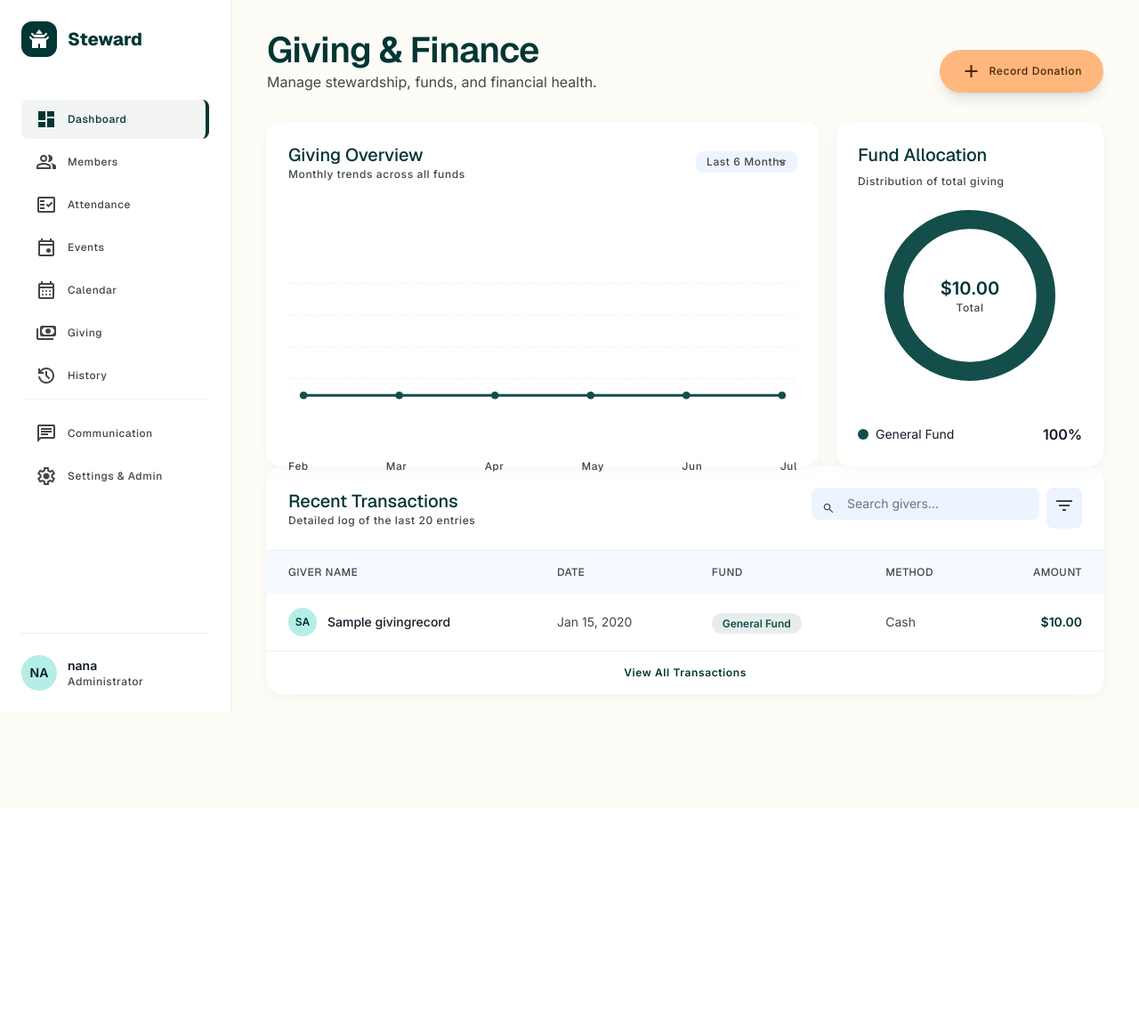
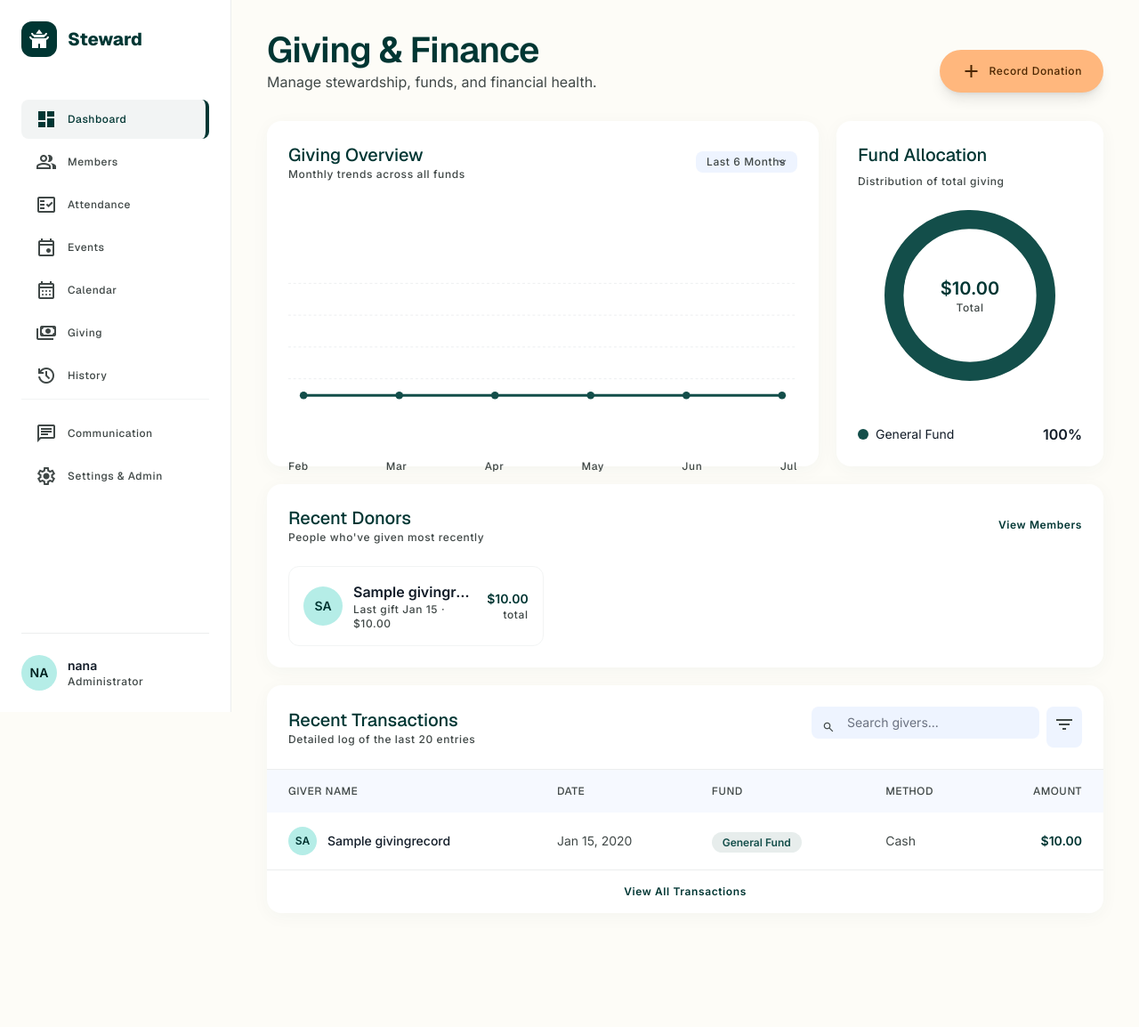
Before and after one commit to devisunknown/church-management-system, a Django app: page /money in a window 1280 px wide. Shown: the whole page at 89% size. Before the commit the page ends 800 px from the top, so only its background shows below. Run offline with Django 5.2, Linux system fonts and the light colour scheme; a user stored in the database is signed in; tables that the repository leaves empty hold one stand-in row (values such as "Sample post"); some libraries are stand-ins or nearby versions.

Commit message:
added a query for members in donors

```diff
--- a/Templates/money.html
+++ b/Templates/money.html
@@ -1,5 +1,4 @@
 <!DOCTYPE html>
-
 <html class="light" lang="en"><head>
 <meta charset="utf-8"/>
 <meta content="width=device-width, initial-scale=1.0" name="viewport"/>
@@ -7,83 +6,43 @@
 <script src="https://cdn.tailwindcss.com?plugins=forms,container-queries"></script>
 <link href="https://fonts.googleapis.com/css2?family=Inter:wght@400;500;600&amp;family=Geist:wght@400;500;600;700;800&amp;display=swap" rel="stylesheet"/>
 <link href="https://fonts.googleapis.com/css2?family=Material+Symbols+Outlined:wght,FILL@100..700,0..1&amp;display=swap" rel="stylesheet"/>
-<link href="https://fonts.googleapis.com/css2?family=Material+Symbols+Outlined:wght,FILL@100..700,0..1&amp;display=swap" rel="stylesheet"/>
 <script id="tailwind-config">
       tailwind.config = {
         darkMode: "class",
         theme: {
           extend: {
             "colors": {
-                    "secondary-container": "#e3e3de",
-                    "on-secondary-container": "#646561",
-                    "primary-container": "#134e4a",
-                    "surface-bright": "#f8f9ff",
-                    "tertiary-fixed-dim": "#ffb77d",
-                    "outline-variant": "#bfc8c6",
-                    "surface-dim": "#d1dbec",
-                    "on-tertiary-fixed-variant": "#6e3900",
-                    "on-secondary-fixed": "#1b1c19",
-                    "on-surface": "#121c28",
-                    "error": "#ba1a1a",
-                    "surface-container-low": "#eef4ff",
-                    "background": "#f8f9ff",
-                    "outline": "#707977",
-                    "on-secondary-fixed-variant": "#464744",
-                    "inverse-on-surface": "#eaf1ff",
-                    "error-container": "#ffdad6",
-                    "surface": "#f8f9ff",
-                    "on-tertiary-container": "#ff9c42",
-                    "on-primary-fixed": "#00201e",
-                    "tertiary-fixed": "#ffdcc3",
-                    "tertiary": "#4c2600",
-                    "on-primary-container": "#87beb8",
-                    "secondary": "#5e5f5b",
-                    "on-tertiary": "#ffffff",
-                    "on-tertiary-fixed": "#2f1500",
-                    "on-primary-fixed-variant": "#144f4b",
-                    "primary-fixed": "#b5ede7",
-                    "surface-container-highest": "#d9e3f4",
-                    "surface-container": "#e5eeff",
-                    "tertiary-container": "#6d3800",
-                    "on-primary": "#ffffff",
-                    "on-surface-variant": "#404847",
-                    "inverse-surface": "#27313e",
-                    "on-error": "#ffffff",
-                    "secondary-fixed-dim": "#c7c7c2",
-                    "surface-container-high": "#dfe9fa",
-                    "on-error-container": "#93000a",
-                    "surface-variant": "#d9e3f4",
-                    "surface-tint": "#316763",
-                    "inverse-primary": "#9ad1cb",
-                    "primary-fixed-dim": "#9ad1cb",
-                    "on-secondary": "#ffffff",
-                    "primary": "#003633",
-                    "secondary-fixed": "#e3e3de",
-                    "on-background": "#121c28",
+                    "secondary-container": "#e3e3de", "on-secondary-container": "#646561",
+                    "primary-container": "#134e4a", "surface-bright": "#f8f9ff",
+                    "tertiary-fixed-dim": "#ffb77d", "outline-variant": "#bfc8c6",
+                    "surface-dim": "#d1dbec", "on-tertiary-fixed-variant": "#6e3900",
+                    "on-secondary-fixed": "#1b1c19", "on-surface": "#121c28",
+                    "error": "#ba1a1a", "surface-container-low": "#eef4ff",
+                    "background": "#f8f9ff", "outline": "#707977",
+                    "on-secondary-fixed-variant": "#464744", "inverse-on-surface": "#eaf1ff",
+                    "error-container": "#ffdad6", "surface": "#f8f9ff",
+                    "on-tertiary-container": "#ff9c42", "on-primary-fixed": "#00201e",
+                    "tertiary-fixed": "#ffdcc3", "tertiary": "#4c2600",
+                    "on-primary-container": "#87beb8", "secondary": "#5e5f5b",
+                    "on-tertiary": "#ffffff", "on-tertiary-fixed": "#2f1500",
+                    "on-primary-fixed-variant": "#144f4b", "primary-fixed": "#b5ede7",
+                    "surface-container-highest": "#d9e3f4", "surface-container": "#e5eeff",
+                    "tertiary-container": "#6d3800", "on-primary": "#ffffff",
+                    "on-surface-variant": "#404847", "inverse-surface": "#27313e",
+                    "on-error": "#ffffff", "secondary-fixed-dim": "#c7c7c2",
+                    "surface-container-high": "#dfe9fa", "on-error-container": "#93000a",
+                    "surface-variant": "#d9e3f4", "surface-tint": "#316763",
+                    "inverse-primary": "#9ad1cb", "primary-fixed-dim": "#9ad1cb",
+                    "on-secondary": "#ffffff", "primary": "#003633",
+                    "secondary-fixed": "#e3e3de", "on-background": "#121c28",
                     "surface-container-lowest": "#ffffff"
             },
-            "borderRadius": {
-                    "DEFAULT": "0.25rem",
-                    "lg": "0.5rem",
-                    "xl": "0.75rem",
-                    "full": "9999px"
-            },
-            "spacing": {
-                    "card-gap": "20px",
-                    "container-padding": "32px",
-                    "gutter": "24px",
-                    "unit": "4px",
-                    "sidebar-width": "260px"
-            },
+            "borderRadius": { "DEFAULT": "0.25rem", "lg": "0.5rem", "xl": "0.75rem", "full": "9999px" },
+            "spacing": { "card-gap": "20px", "container-padding": "32px", "gutter": "24px", "unit": "4px", "sidebar-width": "260px" },
             "fontFamily": {
-                    "label-md": ["Geist"],
-                    "mono-sm": ["Geist"],
-                    "headline-lg": ["Geist"],
-                    "headline-xl": ["Geist"],
-                    "headline-md": ["Geist"],
-                    "body-lg": ["Inter"],
-                    "headline-lg-mobile": ["Geist"],
-                    "body-md": ["Inter"]
+                    "label-md": ["Geist"], "mono-sm": ["Geist"], "headline-lg": ["Geist"],
+                    "headline-xl": ["Geist"], "headline-md": ["Geist"], "body-lg": ["Inter"],
+                    "headline-lg-mobile": ["Geist"], "body-md": ["Inter"]
             },
             "fontSize": {
                     "label-md": ["12px", {"lineHeight": "16px", "letterSpacing": "0.05em", "fontWeight": "500"}],
@@ -95,50 +54,23 @@
                     "headline-lg-mobile": ["24px", {"lineHeight": "32px", "fontWeight": "600"}],
                     "body-md": ["14px", {"lineHeight": "20px", "fontWeight": "400"}]
             }
-          },
-        },
+          }
+        }
       }
     </script>
 <style>
-        body {
-            background-color: #FDFCF7; /* Level 0 Background per Style Guidance */
-            font-family: 'Inter', sans-serif;
-        }
-        .glass-card {
-            background: #ffffff;
-            box-shadow: 0px 4px 20px rgba(19, 78, 74, 0.04); /* Level 1 Shadow */
-            border-radius: 1rem;
-        }
-        .sidebar-active {
-            background-color: rgba(19, 78, 74, 0.05);
-            border-right: 4px solid #003633;
-            color: #003633;
-            font-weight: 700;
-        }
-        .material-symbols-outlined {
-            font-variation-settings: 'FILL' 0, 'wght' 400, 'GRAD' 0, 'opsz' 24;
-        }
-        .line-chart-gradient {
-            background: linear-gradient(180deg, rgba(19, 78, 74, 0.1) 0%, rgba(19, 78, 74, 0) 100%);
-        }
-        ::-webkit-scrollbar {
-            width: 6px;
-        }
-        ::-webkit-scrollbar-thumb {
-            background: #bfc8c6;
-            border-radius: 10px;
-        }
+        body { background-color: #FDFCF7; font-family: 'Inter', sans-serif; }
+        .glass-card { background: #ffffff; box-shadow: 0px 4px 20px rgba(19, 78, 74, 0.04); border-radius: 1rem; }
+        .sidebar-active { background-color: rgba(19, 78, 74, 0.05); border-right: 4px solid #003633; color: #003633; font-weight: 700; }
+        .material-symbols-outlined { font-variation-settings: 'FILL' 0, 'wght' 400, 'GRAD' 0, 'opsz' 24; }
+        .line-chart-gradient { background: linear-gradient(180deg, rgba(19, 78, 74, 0.1) 0%, rgba(19, 78, 74, 0) 100%); }
+        ::-webkit-scrollbar { width: 6px; }
+        ::-webkit-scrollbar-thumb { background: #bfc8c6; border-radius: 10px; }
+        body { min-height: max(884px, 100dvh); }
     </style>
-<style>
-    body {
-      min-height: max(884px, 100dvh);
-    }
-  </style>
-  </head>
+</head>
 <body class="text-on-surface">
-<!-- Desktop Sidebar (NavigationDrawer) -->
 {% include 'partials/sidebar.html' %}
-<!-- Top AppBar (Mobile) -->
 <header class="md:hidden flex justify-between items-center w-full px-container-padding py-unit h-16 fixed top-0 z-40 bg-surface/50 backdrop-blur-md shadow-sm">
 <button class="text-primary" type="button" id="money-mobile-nav-open"><span class="material-symbols-outlined" data-icon="menu">menu</span></button>
 <h1 class="text-headline-md font-headline-md font-bold text-primary">Giving</h1>
@@ -171,9 +103,8 @@
     </nav>
   </aside>
 </div>
-<!-- Main Content Canvas -->
+
 <main class="md:ml-sidebar-width pt-20 md:pt-8 px-4 md:px-10 pb-32">
-<!-- Header & Quick Action -->
 <div class="flex flex-col md:flex-row md:items-end justify-between mb-8 gap-4">
 <div>
 <h2 class="hidden md:block text-headline-xl font-headline-xl text-primary">Giving &amp; Finance</h2>
@@ -184,9 +115,9 @@
 <span class="text-label-md">Record Donation</span>
 </a>
 </div>
-<!-- Bento Grid Layout -->
+
 <div class="grid grid-cols-1 md:grid-cols-12 gap-card-gap">
-<!-- Giving Overview Line Chart -->
+
 <section class="md:col-span-8 glass-card p-6 flex flex-col">
 <div class="flex justify-between items-center mb-6">
 <div>
@@ -198,7 +129,6 @@
 <option>Year to Date</option>
 </select>
 </div>
-<!-- SVG Visualization (Mock Chart) -->
 <div class="relative h-64 w-full mt-4">
 <svg class="w-full h-full" id="giving-chart" viewbox="0 0 800 250">
 <defs>
@@ -207,16 +137,12 @@
 <stop offset="100%" stop-color="#134e4a" stop-opacity="0"></stop>
 </lineargradient>
 </defs>
-<!-- Grid Lines -->
 <line stroke="#E5E7EB" stroke-dasharray="4" x1="0" x2="800" y1="50" y2="50"></line>
 <line stroke="#E5E7EB" stroke-dasharray="4" x1="0" x2="800" y1="100" y2="100"></line>
 <line stroke="#E5E7EB" stroke-dasharray="4" x1="0" x2="800" y1="150" y2="150"></line>
 <line stroke="#E5E7EB" stroke-dasharray="4" x1="0" x2="800" y1="200" y2="200"></line>
-<!-- Area -->
 <path id="giving-area" fill="url(#chartGradient)"></path>
-<!-- Line -->
 <path id="giving-line" fill="none" stroke="#134e4a" stroke-linecap="round" stroke-width="4"></path>
-<!-- Data Nodes -->
 <g id="giving-nodes"></g>
 </svg>
 <div class="flex justify-between mt-4 text-label-md text-on-surface-variant font-mono-sm" id="giving-month-labels">
@@ -224,7 +150,7 @@
 </div>
 </div>
 </section>
-<!-- Fund Breakdown Pie Chart -->
+
 <section class="md:col-span-4 glass-card p-6 flex flex-col">
 <h3 class="text-headline-md font-headline-md text-primary mb-2">Fund Allocation</h3>
 <p class="text-label-md text-on-surface-variant mb-6">Distribution of total giving</p>
@@ -239,9 +165,49 @@
 </div>
 </div>
 <div class="space-y-3 mt-auto" id="fund-legend"></div>
+</section>
+
+<!-- Recent Donors -->
+<section class="md:col-span-12 glass-card p-6">
+<div class="flex items-center justify-between mb-6">
+<div>
+<h3 class="text-headline-md font-headline-md text-primary">Recent Donors</h3>
+<p class="text-label-md text-on-surface-variant">People who've given most recently</p>
+</div>
+<a class="text-label-md font-bold text-primary hover:underline" href="{% url 'members' %}">View Members</a>
+</div>
+<div class="grid grid-cols-1 sm:grid-cols-2 lg:grid-cols-3 gap-4">
+{% for donor in recent_donors %}
+<div class="flex items-center gap-3 p-4 rounded-xl border border-outline-variant/20 hover:bg-[#FDFCF7] transition-colors">
+{% if donor.photo %}
+<img class="w-11 h-11 rounded-full object-cover shrink-0" src="{{ donor.photo }}"/>
+{% else %}
+<div class="w-11 h-11 rounded-full bg-primary-fixed flex items-center justify-center text-primary font-bold text-sm shrink-0">
+{{ donor.initials }}
+</div>
+{% endif %}
+<div class="min-w-0 flex-1">
+<div class="flex items-center gap-2">
+<p class="font-body-md font-semibold text-on-surface truncate">{{ donor.name }}</p>
+{% if donor.is_member %}
+<span class="text-[10px] uppercase tracking-wide font-bold text-primary bg-primary/10 px-2 py-0.5 rounded-full shrink-0">Member</span>
+{% endif %}
+</div>
+<p class="text-label-md text-on-surface-variant">Last gift {{ donor.last_gift_date|date:"M d" }} · ${{ donor.last_amount }}</p>
+</div>
+<div class="text-right shrink-0">
+<p class="text-body-md font-bold text-primary">${{ donor.total_given|floatformat:2 }}</p>
+<p class="text-label-md text-on-surface-variant">total</p>
+</div>
+</div>
+{% empty %}
+<div class="col-span-full text-center text-on-surface-variant py-8">
+No donors recorded yet.
+</div>
+{% endfor %}
 </div>
 </section>
-<!-- Recent Transactions Table -->
+
 <section class="md:col-span-12 glass-card overflow-hidden">
 <div class="p-6 border-b border-outline-variant/30 flex flex-col md:flex-row md:items-center justify-between gap-4">
 <div>
@@ -303,11 +269,10 @@ No giving records yet.
 </section>
 </div>
 </main>
-<!-- Bottom Navigation (Mobile) -->
+
 {% include 'partials/mobile_nav.html' %}
-<!-- Interaction Script -->
+
 <script>
-        // Simple row hover effect reinforcement
         document.querySelectorAll('tr').forEach(row => {
             row.addEventListener('mouseenter', () => {
                 row.style.transform = 'translateX(4px)';
@@ -318,7 +283,6 @@ No giving records yet.
             });
         });
 
-        // Toggle mobile menu (Conceptual)
         (function () {
             const drawer = document.getElementById('money-mobile-nav-drawer');
             const panel = document.getElementById('money-mobile-nav-panel');
--- a/ccc/urls.py
+++ b/ccc/urls.py
@@ -17,4 +17,5 @@ urlpatterns = [
     path('attendance/<int:event_id>/', views.take_attendance, name='take_attendance'),
     path('history/', views.history_view, name='history'),
     path('attendance/<int:event_id>/summary/', views.attendance_summary, name='attendance_summary'),
+    path('members/search/', views.member_search, name='member_search'),
 ]
--- a/ccc/views.py
+++ b/ccc/views.py
@@ -6,7 +6,8 @@ from django.contrib.auth import authenticate, login as auth_login
 from django.contrib.auth.decorators import login_required
 from django.contrib.auth.models import User
 from django.db import IntegrityError
-from django.db.models import Sum
+from django.db.models import Q, Sum
+from django.http import JsonResponse
 from django.shortcuts import get_object_or_404, redirect, render
 from django.utils import timezone
 from ratelimit import RateLimitDecorator
@@ -92,6 +93,32 @@ def members_view(request):
 
 
 @login_required
+def member_search(request):
+    """AJAX endpoint used by the donor search field on addmoney.html."""
+    query = request.GET.get('q', '').strip()
+    if len(query) < 2:
+        return JsonResponse({'results': []})
+
+    members = Member.objects.filter(
+        Q(firstname__icontains=query) |
+        Q(lastname__icontains=query) |
+        Q(phone_number__icontains=query) |
+        Q(email__icontains=query)
+    )[:8]
+
+    results = [
+        {
+            'id': m.id,
+            'name': m.full_name,
+            'phone': m.phone_number or '',
+            'initials': m.initials,
+        }
+        for m in members
+    ]
+    return JsonResponse({'results': results})
+
+
+@login_required
 def addmember(request):
     if request.method == 'POST':
         firstname = request.POST.get('firstname', '')
@@ -105,7 +132,7 @@ def addmember(request):
         address = request.POST.get('address', '')
         scdgroup = request.POST.get('group', '')
         uploaded_image = request.FILES.get('image')
-        roles=request.POST.get('Roles')
+        roles = request.POST.get('Roles')
 
         parsed_datejoined = None
         if datejoined:
@@ -170,10 +197,10 @@ def editmember(request, member_id):
 
         parsed_datejoined = None
         if datejoined:
-           try:
-               parsed_datejoined = datetime.strptime(datejoined, '%Y-%m-%d')
-           except ValueError:
-               parsed_datejoined = None
+            try:
+                parsed_datejoined = datetime.strptime(datejoined, '%Y-%m-%d')
+            except ValueError:
+                parsed_datejoined = None
 
         member.firstname = firstname
         member.lastname = lastname
@@ -184,28 +211,29 @@ def editmember(request, member_id):
         member.residence = residence or address or ''
         member.address = address or ''
         if parsed_datejoined:
-           member.datejoined = parsed_datejoined
+            member.datejoined = parsed_datejoined
         member.scd_group = scdgroup
         if uploaded_image:
-           member.image = uploaded_image
+            member.image = uploaded_image
         member.role = roles
 
         try:
-           member.save()
-           _log_activity(
-               activity_type='member_added',
-               description=f"Member Updated: {member.full_name}",
-               icon='person',
-               actor=request.user.username if request.user.is_authenticated else '',
-           )
-           return redirect('members')
+            member.save()
+            _log_activity(
+                activity_type='member_added',
+                description=f"Member Updated: {member.full_name}",
+                icon='person',
+                actor=request.user.username if request.user.is_authenticated else '',
+            )
+            return redirect('members')
         except IntegrityError:
-           return render(request, 'editmember.html', {
-               'error': 'A member with this phone number already exists.',
-               'member': member,
-           })
+            return render(request, 'editmember.html', {
+                'error': 'A member with this phone number already exists.',
+                'member': member,
+            })
 
     return render(request, 'editmember.html', {'member': member})
+
 
 @login_required
 def calandar(request):
@@ -413,11 +441,11 @@ def attendance_summary(request, event_id):
 
 
 
-
 @login_required
 def money(request):
     records = GivingRecord.objects.all()[:10]
     total_giving = GivingRecord.objects.aggregate(total=Sum('amount'))['total'] or 0
+
     month_labels = []
     monthly_totals = []
     today = timezone.localdate()
@@ -452,6 +480,40 @@ def money(request):
     fund_totals = {row['fund']: float(row['total'] or 0) for row in fund_totals_raw}
     fund_labels = [label for value, label in GivingRecord.FUND_CHOICES]
     fund_values = [fund_totals.get(value, 0) for value, _ in GivingRecord.FUND_CHOICES]
+
+
+    recent_donors = []
+    seen_names = set()
+    member_lookup = {
+        m.full_name.strip().lower(): m
+        for m in Member.objects.all()
+    }
+
+    for rec in GivingRecord.objects.exclude(donor_name='').order_by('-gift_date', '-created_at'):
+        name = rec.donor_name.strip()
+        key = name.lower()
+        if not name or key in seen_names:
+            continue
+        seen_names.add(key)
+
+        matched_member = member_lookup.get(key)
+        donor_total = GivingRecord.objects.filter(donor_name__iexact=name).aggregate(
+            total=Sum('amount')
+        )['total'] or 0
+
+        recent_donors.append({
+            'name': name,
+            'initials': matched_member.initials if matched_member else (name[:2].upper() if name else '??'),
+            'photo': matched_member.photo.url if matched_member and matched_member.photo else '',
+            'is_member': matched_member is not None,
+            'last_gift_date': rec.gift_date,
+            'last_amount': rec.amount,
+            'total_given': donor_total,
+        })
+
+        if len(recent_donors) >= 6:
+            break
+
     return render(request, 'money.html', {
         'records': records,
         'total_giving': total_giving,
@@ -459,6 +521,7 @@ def money(request):
         'monthly_totals': monthly_totals,
         'fund_labels': fund_labels,
         'fund_values': fund_values,
+        'recent_donors': recent_donors,
     })
 
 
@@ -482,6 +545,13 @@ def addmoney(request):
             tax_deductible=tax_deductible,
             notes=notes,
         )
+
+        _log_activity(
+            activity_type='giving_recorded',
+            description=f"Gift recorded: {donor_name or 'Anonymous'} — {amount}",
+            icon='payments',
+            actor=request.user.username if request.user.is_authenticated else '',
+        )
         return redirect('money')
 
     return render(request, 'addmoney.html', {
```
Also changed, not shown: Templates/addmoney.html (+93 -62 lines).
